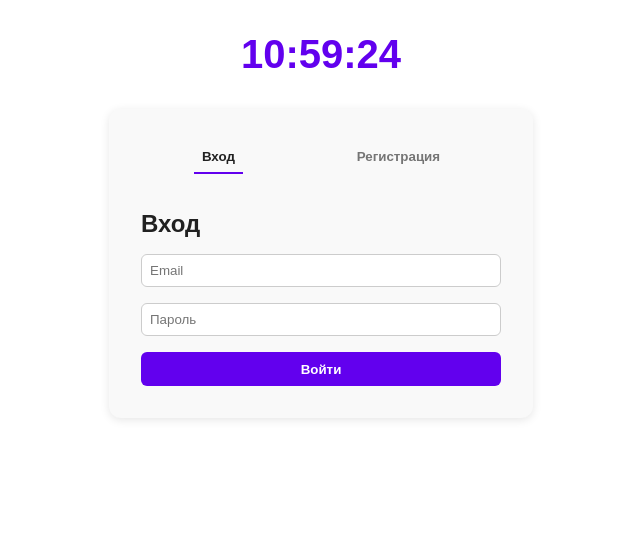
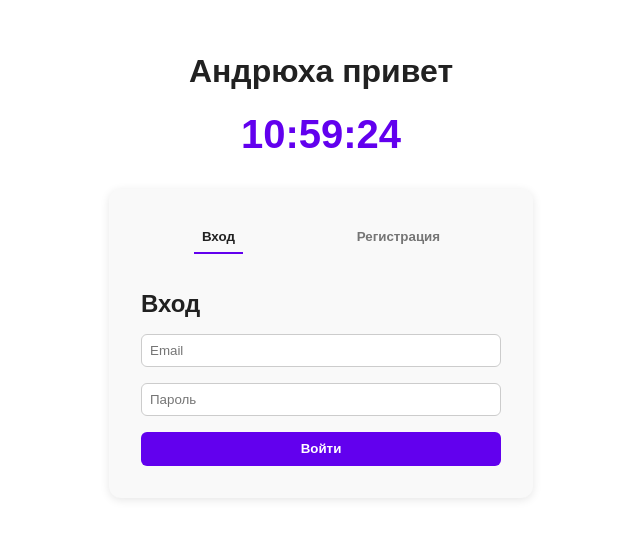
Before and after one commit to voronovsy/s7v, a plain HTML site: page index.html in a window 1280 px wide. Shown: the whole page, without its empty margins (319-959 px from the left). Drawn offline with Linux system fonts and the light colour scheme.

Commit message:
first commit7

```diff
--- a/index.html
+++ b/index.html
@@ -8,6 +8,7 @@
 </head>
 <body>
   <div class="page">
+    <h1>Андрюха привет</h1>
     <div class="clock" id="clock">--:--:--</div>
 
     <div class="auth-container">
```
